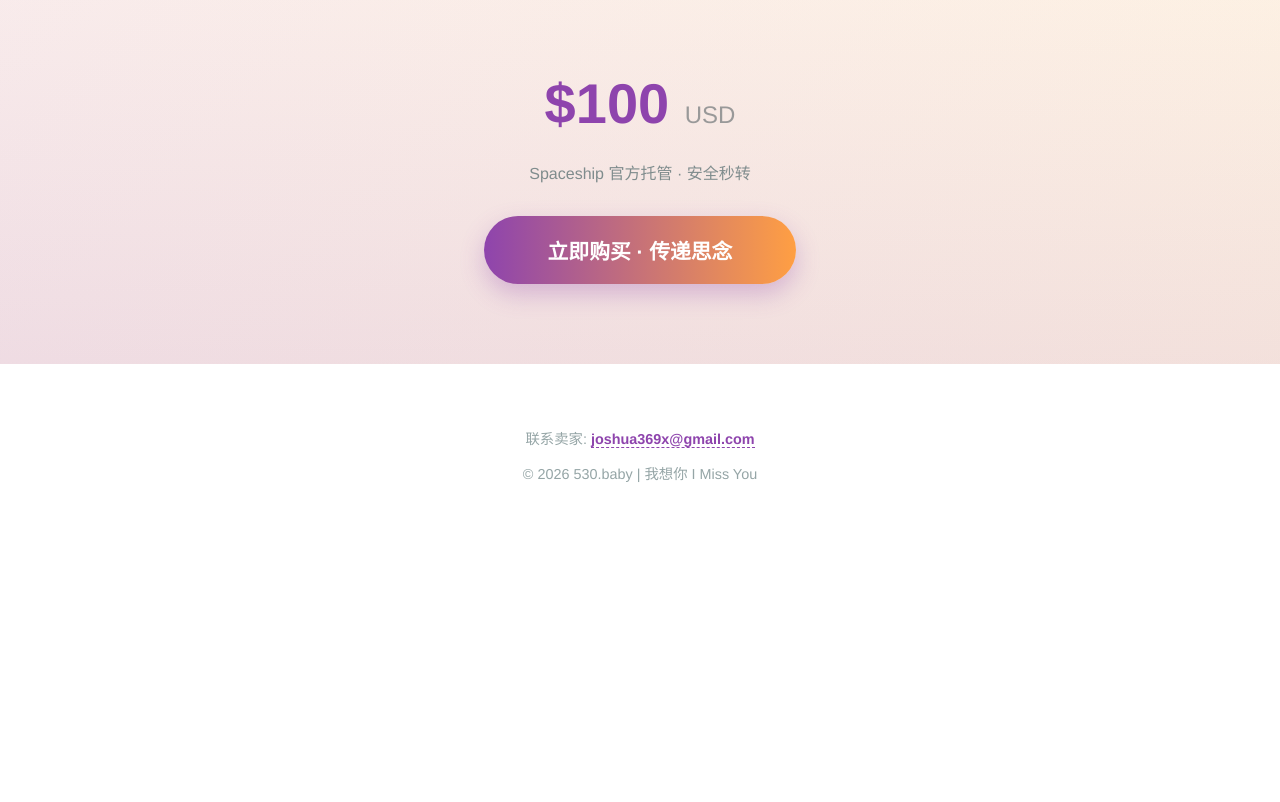
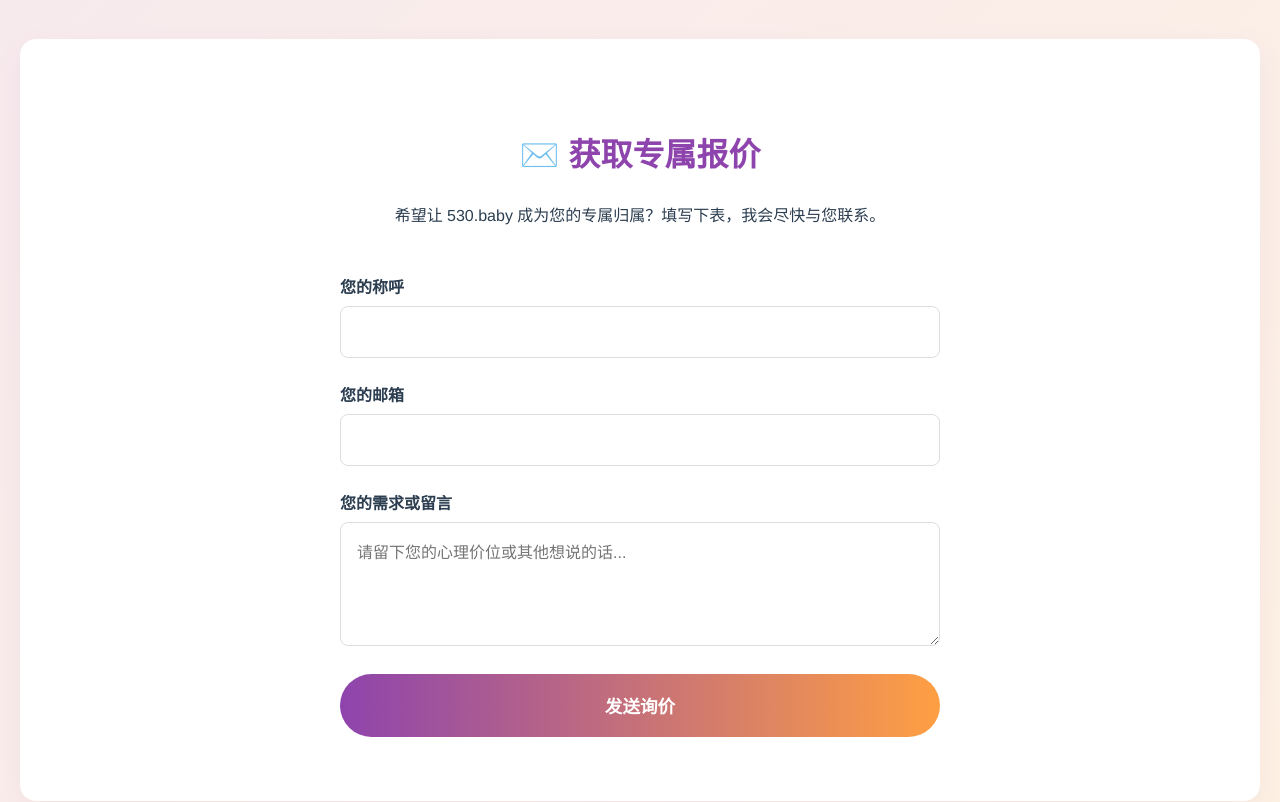
Before and after one commit to lianen168/530-baby-parking, a plain HTML site: page index.html in a window 1280 px wide. Shown: the part 1580-2382 px from the top of the page. Before the commit the page ends 2125 px from the top, so only its background shows below. Drawn offline with Linux system fonts and the light colour scheme.

Commit message:
Update index.html

```diff
--- a/index.html
+++ b/index.html
@@ -3,7 +3,26 @@
 <head>
     <meta charset="UTF-8">
     <meta name="viewport" content="width=device-width, initial-scale=1.0">
-    <title>530.baby - 我想你 · 爱的归途</title>
+    <title>530.baby - 我想你 · 爱的归途 | 浪漫数字域名出售</title>
+
+    <!-- SEO Meta Tags -->
+    <meta name="description" content="530.baby - 代表“我想你”的专属数字域名。无论是异地恋情、宝宝看护还是家庭团聚，530.baby 是连接思念与爱的最佳云端桥梁。立即拥有这份珍贵的情感资产。">
+    <meta name="keywords" content="530, baby, 域名, 我想你, 异地恋, 思念, 宝宝看护, 家庭, 数字资产, 域名投资, 浪漫域名">
+    <meta name="author" content="530.baby">
+
+    <!-- Open Graph / Facebook -->
+    <meta property="og:type" content="website">
+    <meta property="og:url" content="https://530.baby/">
+    <meta property="og:title" content="530.baby - 我想你 · 爱的归途">
+    <meta property="og:description" content="代表“我想你”的专属数字域名，用数字桥梁连接彼此的心。无论是异地恋还是家庭牵绊，让思念跨越距离。">
+    <meta property="og:site_name" content="530.baby">
+
+    <!-- Twitter -->
+    <meta property="twitter:card" content="summary_large_image">
+    <meta property="twitter:url" content="https://530.baby/">
+    <meta property="twitter:title" content="530.baby - 我想你 · 爱的归途">
+    <meta property="twitter:description" content="代表“我想你”的专属数字域名，用数字桥梁连接彼此的心。">
+
     <style>
         :root {
             /* Palette: Nostalgic Purple, Warm Orange, Soft White */
@@ -13,7 +32,6 @@
             --text-color: #2c3e50;
             --card-bg: rgba(255, 255, 255, 0.95);
         }
-
         body, html {
             margin: 0;
             padding: 0;
@@ -23,14 +41,12 @@
             overflow-x: hidden;
             scroll-behavior: smooth;
         }
-
         /* --- Header Section --- */
         header {
             text-align: center;
             padding: 4rem 1rem 2rem;
             position: relative;
         }
-
         .domain-wrapper {
             font-size: clamp(3rem, 9vw, 6.5rem);
             font-weight: 800;
@@ -38,7 +54,6 @@
             margin-bottom: 0.5rem;
             cursor: default;
         }
-
         /* Effect 1: 530 - Breathing Glow (The rhythm of missing someone) */
         .num-part {
             display: inline-block;
@@ -48,7 +63,6 @@
             animation: breatheMiss 3s ease-in-out infinite;
             filter: drop-shadow(0 2px 4px rgba(142, 68, 173, 0.2));
         }
-
         /* Effect 2: .baby - Playful Jump (The joy of the loved one) */
         .tld-part {
             display: inline-block;
@@ -56,12 +70,10 @@
             font-family: 'Comic Sans MS', cursive, sans-serif;
             animation: playfulJump 2s cubic-bezier(0.280, 0.840, 0.420, 1) infinite;
         }
-
         @keyframes breatheMiss {
             0%, 100% { opacity: 0.8; transform: scale(1); filter: drop-shadow(0 0 0px rgba(142, 68, 173, 0)); }
             50% { opacity: 1; transform: scale(1.05); filter: drop-shadow(0 0 15px rgba(142, 68, 173, 0.5)); }
         }
-
         @keyframes playfulJump {
             0%, 100% { transform: translateY(0) scale(1, 1); }
             10% { transform: translateY(-0.2rem) scale(1.1, 0.9); }
@@ -70,7 +82,6 @@
             57% { transform: translateY(-0.2rem) scale(1, 1); }
             64% { transform: translateY(0) scale(1, 1); }
         }
-
         .tagline {
             font-size: 1.5rem;
             color: #57606f;
@@ -78,7 +89,6 @@
             margin-top: 15px;
             letter-spacing: 3px;
         }
-
         /* --- Canvas Visualization --- */
         #visual-wrapper {
             position: relative;
@@ -90,11 +100,9 @@
             border-top: 1px solid rgba(142, 68, 173, 0.2);
             border-bottom: 1px solid rgba(142, 68, 173, 0.2);
         }
-
         canvas {
             display: block;
         }
-
         .visual-caption {
             position: absolute;
             bottom: 20px;
@@ -105,14 +113,12 @@
             letter-spacing: 4px;
             text-transform: uppercase;
         }
-
         /* --- 8 Fields Grid --- */
         .content-section {
             padding: 2rem 20px;
             max-width: 1200px;
             margin: 0 auto;
         }
-
         .section-header {
             text-align: center;
             margin-bottom: 3rem;
@@ -122,13 +128,11 @@
             font-size: 2rem;
             color: var(--primary-purple);
         }
-
         .grid {
             display: grid;
             grid-template-columns: repeat(auto-fit, minmax(270px, 1fr));
             gap: 25px;
         }
-
         .card {
             background: var(--card-bg);
             border-radius: 16px;
@@ -139,35 +143,85 @@
             position: relative;
             overflow: hidden;
         }
-
         .card:hover {
             transform: translateY(-5px);
             box-shadow: 0 15px 30px rgba(142, 68, 173, 0.15);
         }
-
         .card::top {
             content: '';
             height: 4px;
             background: var(--primary-purple);
             width: 100%;
         }
-
         .icon {
             font-size: 2.5rem;
             margin-bottom: 1rem;
             display: block;
         }
-
         .card h3 {
             font-size: 1.25rem;
             color: #2c3e50;
             margin-bottom: 0.8rem;
         }
-
         .card p {
             font-size: 0.95rem;
             color: #7f8c8d;
             line-height: 1.6;
+        }
+
+        /* --- Quote Form Section --- */
+        .quote-section {
+            padding: 4rem 20px;
+            background-color: #fff;
+            margin: 3rem auto;
+            max-width: 1200px;
+            border-radius: 16px;
+            box-shadow: 0 10px 30px rgba(142, 68, 173, 0.07);
+        }
+        .quote-form {
+            max-width: 600px;
+            margin: 0 auto;
+            text-align: left;
+        }
+        .quote-form label {
+            display: block;
+            margin-bottom: .5rem;
+            color: #2c3e50;
+            font-weight: bold;
+        }
+        .quote-form input,
+        .quote-form textarea {
+            width: 100%;
+            padding: 1rem;
+            border: 1px solid #ddd;
+            border-radius: 8px;
+            margin-bottom: 1.5rem;
+            font-size: 1rem;
+            font-family: inherit;
+            box-sizing: border-box; /* Important for padding and width */
+        }
+        .quote-form input:focus,
+        .quote-form textarea:focus {
+            outline: none;
+            border-color: var(--primary-purple);
+            box-shadow: 0 0 0 3px rgba(142, 68, 173, 0.2);
+        }
+        .quote-form button {
+            display: block;
+            width: 100%;
+            background: linear-gradient(90deg, #8e44ad, #ff9f43);
+            color: white;
+            padding: 1.2rem;
+            font-size: 1.1rem;
+            border: none;
+            border-radius: 50px;
+            cursor: pointer;
+            transition: transform 0.2s, box-shadow 0.2s;
+            font-weight: bold;
+        }
+        .quote-form button:hover {
+            transform: scale(1.03);
+            box-shadow: 0 10px 25px rgba(142, 68, 173, 0.4);
         }
 
         /* --- CTA Section --- */
@@ -176,20 +230,17 @@
             padding: 5rem 1rem;
             background: linear-gradient(180deg, rgba(255,255,255,0) 0%, rgba(142,68,173,0.1) 100%);
         }
-
         .price {
             font-size: 3.5rem;
             font-weight: 700;
             color: var(--primary-purple);
             margin-bottom: 1.5rem;
         }
-
         .price span {
             font-size: 1.5rem;
             color: #999;
             font-weight: 400;
         }
-
         .btn-buy {
             display: inline-block;
             background: linear-gradient(90deg, #8e44ad, #ff9f43);
@@ -202,12 +253,10 @@
             transition: transform 0.2s, box-shadow 0.2s;
             font-weight: bold;
         }
-
         .btn-buy:hover {
             transform: scale(1.05);
             box-shadow: 0 15px 35px rgba(142, 68, 173, 0.5);
         }
-
         /* --- Footer --- */
         footer {
             text-align: center;
@@ -216,14 +265,12 @@
             font-size: 0.9rem;
             background: #fff;
         }
-
         .email-trigger {
             color: var(--primary-purple);
             cursor: pointer;
             font-weight: bold;
             border-bottom: 1px dashed var(--primary-purple);
         }
-
         /* Toast Notification */
         #toast {
             visibility: hidden;
@@ -242,7 +289,6 @@
             opacity: 0;
             transition: opacity 0.3s;
         }
-
         #toast.show {
             visibility: visible;
             opacity: 1;
@@ -322,6 +368,26 @@
         </div>
     </section>
 
+    <!-- Quote Form Section -->
+    <section class="quote-section">
+        <div class="section-header">
+            <h2>✉️ 获取专属报价</h2>
+            <p>希望让 530.baby 成为您的专属归属？填写下表，我会尽快与您联系。</p>
+        </div>
+        <form class="quote-form" action="https://formspree.io/f/mgolneke" method="POST">
+            <label for="name">您的称呼</label>
+            <input type="text" id="name" name="name" required>
+
+            <label for="email">您的邮箱</label>
+            <input type="email" id="email" name="email" required>
+
+            <label for="message">您的需求或留言</label>
+            <textarea id="message" name="message" rows="5" required placeholder="请留下您的心理价位或其他想说的话..."></textarea>
+
+            <button type="submit">发送询价</button>
+        </form>
+    </section>
+
     <section class="cta-section">
         <div class="price">$100 <span>USD</span></div>
         <p style="color: #7f8c8d; margin-bottom: 2rem;">Spaceship 官方托管 · 安全秒转</p>
@@ -333,7 +399,7 @@
     </section>
 
     <footer>
-        <p>联系卖家: <span class="email-trigger" onclick="copyEmail()">joshua369x@gmail.com</span></p>
+        <p>联系卖家: <span class="email-trigger" onclick="copyEmail()">ltzwin2021@gmail.com</span></p>
         <p>© 2026 530.baby | 我想你 I Miss You</p>
     </footer>
 
@@ -342,7 +408,7 @@
     <script>
         // --- Email Copy Function ---
         function copyEmail() {
-            const email = "joshua369x@gmail.com";
+            const email = "ltzwin2021@gmail.com";
             navigator.clipboard.writeText(email).then(() => {
                 const toast = document.getElementById("toast");
                 toast.className = "show";
@@ -352,14 +418,14 @@
             });
         }
 
-        // --- Canvas Animation: Flowing "我爱上你" / "我想你" ---
+        // --- Canvas Animation: Flowing "我想你" ---
         const canvas = document.getElementById('missYouCanvas');
         const ctx = canvas.getContext('2d');
 
         let width, height;
         let particles = [];
 
-        // Symbols: 530 + "I fall in love with you" (as requested) + "Miss you"
+        // Symbols: 530 + "I fall in love with you" + "Miss you"
         const symbols = ['5', '3', '0', '我', '爱', '上', '你', '想', '❤'];
 
         function resize() {
@@ -373,7 +439,6 @@
             constructor() {
                 this.reset(true);
             }
-
             reset(initial = false) {
                 this.x = Math.random() * width;
                 // Flow from top to bottom (like rain/thoughts dropping) or bottom up?
@@ -397,16 +462,13 @@
                 // Drift
                 this.drift = (Math.random() - 0.5) * 0.5;
             }
-
             update() {
                 this.y -= this.speed;
                 this.x += this.drift;
-
                 if (this.y < -30) {
                     this.reset();
                 }
             }
-
             draw() {
                 ctx.font = `${this.size}px "Microsoft YaHei", sans-serif`;
                 ctx.fillStyle = this.color;
@@ -426,12 +488,9 @@
                 p.update();
                 p.draw();
             });
-
             requestAnimationFrame(animate);
         }
-
         animate();
-
     </script>
 </body>
 </html>
```
